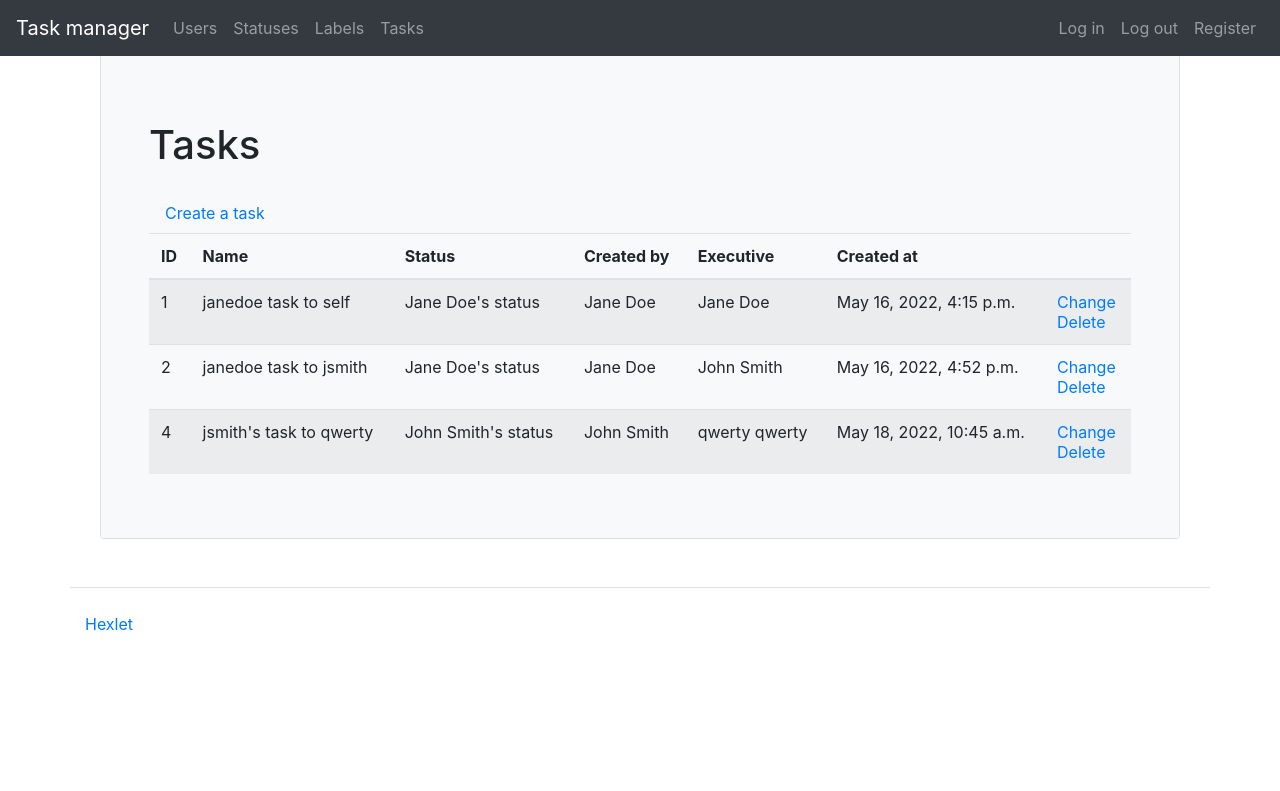
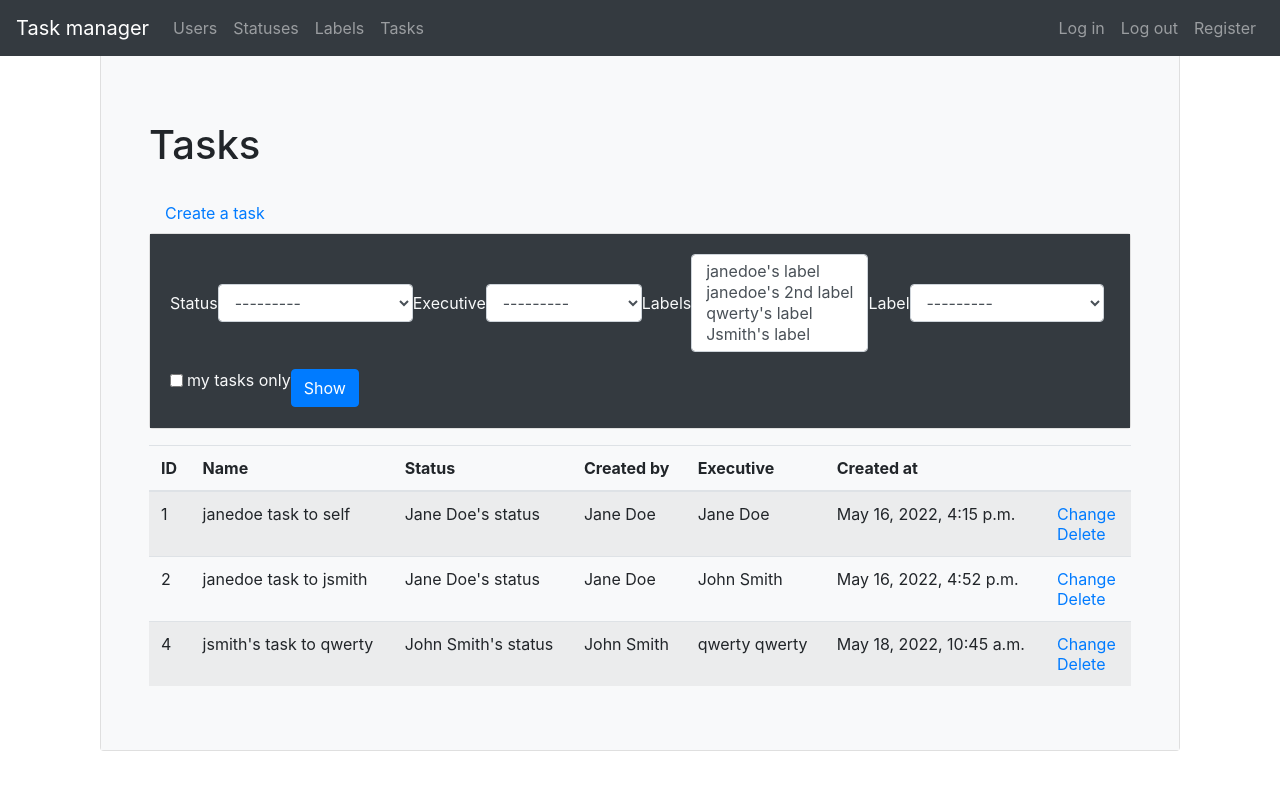
Before and after one commit to Maroosha/python-project-lvl4, a Django app: page /tasks/ in a window 1280 px wide. Shown: the top 791 px of the page. Before the commit the page ends 630 px from the top, so only its background shows below. Run offline with Django 4.2, Linux system fonts and the light colour scheme; a user stored in the database is signed in; data comes from the database, SQL or seed files in the repository; parts of the project's set-up code (start-up, migrations or seed data) failed here and were passed over; some libraries are stand-ins or nearby versions.

Commit message:
Add Filters

```diff
--- a/pyproject.toml
+++ b/pyproject.toml
@@ -16,6 +16,7 @@
 dj-database-url = "^0.5.0"
 psycopg2-binary = "^2.9.3"
 whitenoise = "^6.0.0"
+django-filter = "^21.1"
 
 [tool.poetry.dev-dependencies]
 flake8 = "^4.0.1"
--- a/requirements.txt
+++ b/requirements.txt
@@ -27,6 +27,9 @@
 django-bootstrap4==22.1; python_version >= "3.7" \
     --hash=sha256:fc9984f7238fbcd330ec5111bf0435083caa7192b022eedd53bfa4128bee318f \
     --hash=sha256:b6da4cb54682012ff8baa1a1e672ba30cbfae82fb3d74f4b341109074e8e239f
+django-filter==21.1; python_version >= "3.6" \
+    --hash=sha256:632a251fa8f1aadb4b8cceff932bb52fe2f826dd7dfe7f3eac40e5c463d6836e \
+    --hash=sha256:f4a6737a30104c98d2e2a5fb93043f36dd7978e0c7ddc92f5998e85433ea5063
 django==4.0.4; python_version >= "3.8" \
     --hash=sha256:07c8638e7a7f548dc0acaaa7825d84b7bd42b10e8d22268b3d572946f1e9b687 \
     --hash=sha256:4e8177858524417563cc0430f29ea249946d831eacb0068a1455686587df40b5
--- a/task_manager/settings.py
+++ b/task_manager/settings.py
@@ -53,6 +53,7 @@
     'django.contrib.sessions',
     'django.contrib.messages',
     'django.contrib.staticfiles',
+    'django_filters',
     'task_manager.users',
     'task_manager.statuses',
     'task_manager.tasks',
--- /dev/null
+++ b/task_manager/tasks/filters.py
@@ -0,0 +1,63 @@
+from random import choices
+import django_filters
+from django_filters.filters import ChoiceFilter, BooleanFilter
+from django.forms import CheckboxInput
+from django.db.models import Value
+from django.db.models.functions import Concat
+from django.contrib.auth import get_user_model
+from django.utils.translation import gettext_lazy
+from .models import Task
+from task_manager.labels.models import Label
+from task_manager.statuses.models import Status
+
+User = get_user_model()
+
+
+class FilterTasks(django_filters.FilterSet):
+    "Filter the tasks."
+    all_statuses = Status.objects.values_list('id', 'name', named=True).all()
+    status = ChoiceFilter(
+        label=gettext_lazy('Status'),
+        choices=all_statuses,
+    )
+    all_executives = User.objects.values_list(
+        'id',
+        Concat('first_name', Value(' '), 'last_name'),
+        named=True,
+    ).all()
+    executive = ChoiceFilter(
+        label=gettext_lazy('Executive'),
+        choices=all_executives,
+    )
+    all_labels = Label.objects.values_list('id', 'name', named=True).all()
+    label = ChoiceFilter(
+        label=gettext_lazy('Label'),
+        choices=all_labels,
+    )
+    own_tasks = BooleanFilter(
+        label=gettext_lazy('my tasks only'),
+        widget=CheckboxInput(),
+        method='filter_own_tasks',
+        field_name='own_tasks',
+    )
+
+
+    def filter_own_tasks(self, queryset, name, value):
+        """Filter own tasks.
+
+        Parameters:
+            queryset: filtered query,
+            name: filter name,
+            value: filter value.
+
+        Returns:
+            queryset.
+        """
+        if value:
+            queryset = queryset.filter(created_by=self.request.user)
+        return queryset
+
+
+    class Meta:
+        model = Task
+        fields = ['status', 'executive', 'labels']
--- a/task_manager/tasks/views.py
+++ b/task_manager/tasks/views.py
@@ -2,27 +2,31 @@
 from django.contrib import messages
 from django.contrib.messages.views import SuccessMessageMixin
 from django.shortcuts import redirect
-from django.views.generic import CreateView, DeleteView, ListView, UpdateView
+from django.views.generic import CreateView, DeleteView, UpdateView
+from django_filters.views import FilterView
 from django.urls import reverse_lazy
 from django.utils.translation import gettext_lazy
 from django.contrib.auth import get_user_model
 from .models import Task
+from .filters import FilterTasks
 from .forms import TaskForm
 
 User = get_user_model()
 
 
-class TaskList(LoginRequiredMixin, ListView):
+class TaskList(LoginRequiredMixin, FilterView):
     "Show the list of tasks."
     model = Task
     template_name = 'tasks.html'
     context_object_name = 'tasks'
+    filterset_class = FilterTasks
 
 
     def get_context_data(self, **kwargs):
-        "Define the title."
+        "Define the title and button text."
         context = super().get_context_data(**kwargs)
         context['title'] = gettext_lazy('Tasks')
+        context['button_text'] = gettext_lazy('Show')
         return context
 
 
--- a/templates/base.html
+++ b/templates/base.html
@@ -12,22 +12,6 @@
 
 <head>
     <title>{% translate 'Task manager' %}</title>
-    <style>
-        .bd-placeholder-img {
-            font-size: 1.125rem;
-            text-anchor: middle;
-            -webkit-user-select: none;
-            -moz-user-select: none;
-            -ms-user-select: none;
-            user-select: none;
-        }
-
-        @media (min-width: 768px) {
-            .bd-placeholder-img-lg {
-                font-size: 3.5rem;
-            }
-        }
-    </style>
 </head>
 
 <body>
--- a/templates/tasks.html
+++ b/templates/tasks.html
@@ -1,5 +1,6 @@
 {% extends "base.html" %}
 {% load i18n %}
+{% load bootstrap4 %}
 {% load static %}
 {% block title %}{{ title }}{% endblock %}
 {% block content %}
@@ -8,6 +9,17 @@
         <div class="card-body p-5 bg-light mt-5 pt-4 pb-16">
             <h1 class="my-4">{{ title }}</h1>
             <a class="nav-link" href="{% url 'tasks:create' %}">{% translate "Create a task" %}</a>
+
+            <div class="card mb-3">
+                <div class="card-body bg-dark text-light">
+                    <form class="form-inline center my-auto" method="get">
+                        {% csrf_token %}
+                        {% bootstrap_form filter.form form_group_class="form-group" field_class="ml-2 mr-3" %}
+                        {% bootstrap_button button_text button_type="submit" button_class="btn-primary" %}
+                    </form>
+                </div>
+            </div>
+
             <table class="table table-striped">
                 <thead>
                     <tr>
```
Also changed, not shown: task_manager/tasks/forms.py (+8 -0 lines), 1 other file.
